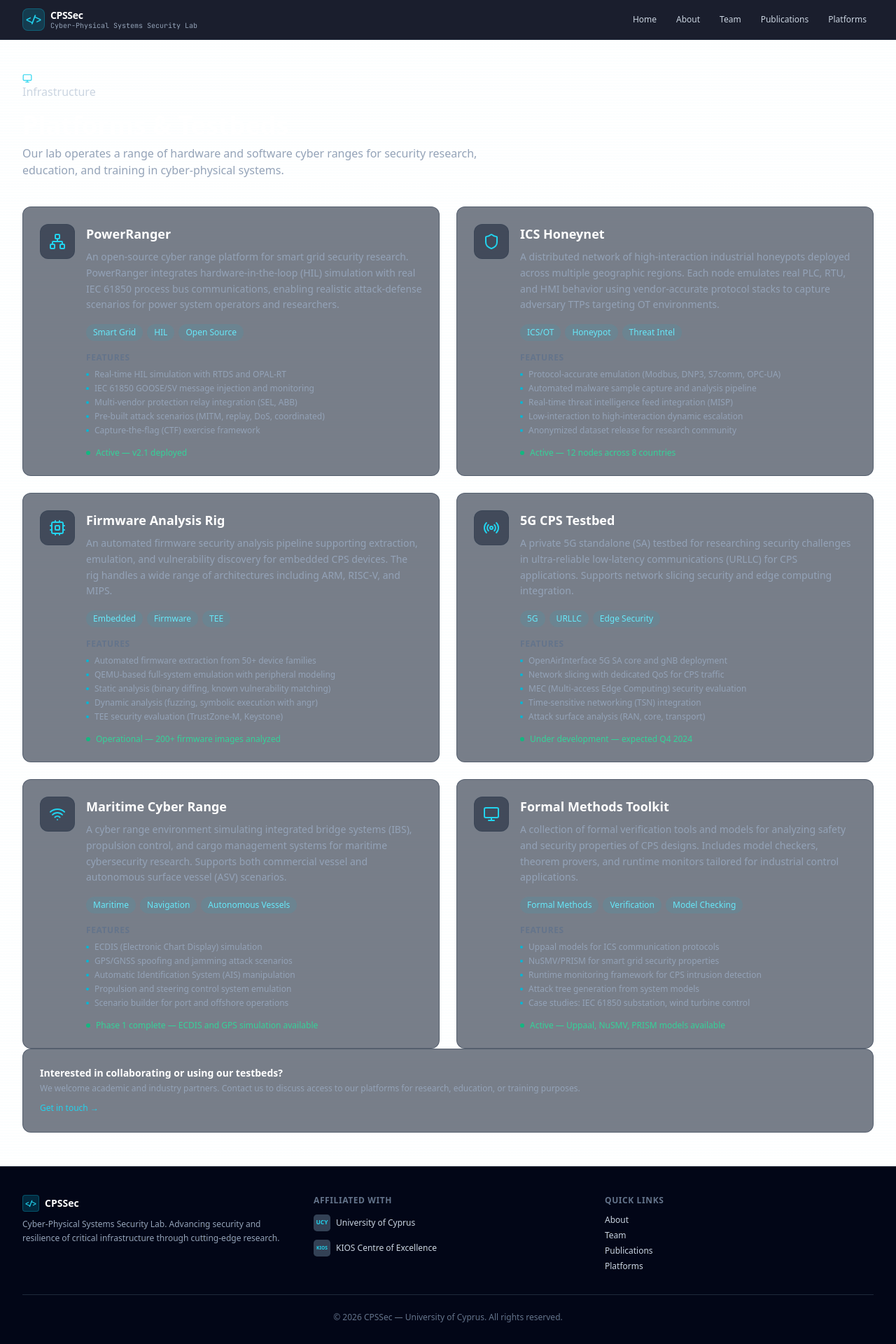
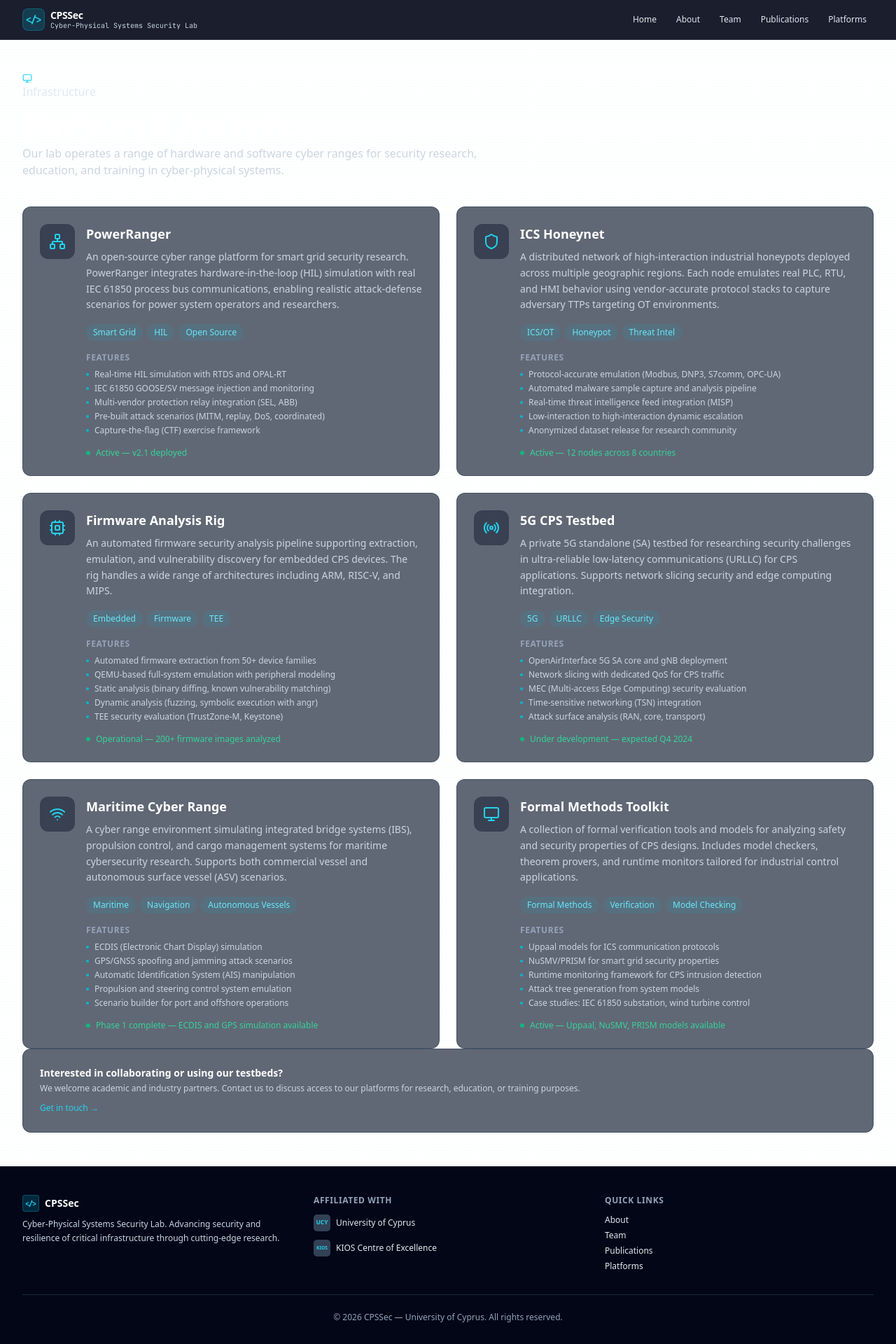
Before and after one commit to CPSsec-UCY/CPSsecWebsite, a Next.js app: page /platforms in a window 1280 px wide. Shown: the top 1920 px of the page at 70% size. Built offline with nearby package versions, Linux system fonts and the light colour scheme.

Commit message:
fix: improve text readability and add Vasilis Ieropoulos avatar

```diff
--- a/app/globals.css
+++ b/app/globals.css
@@ -4,7 +4,7 @@
 
 @layer base {
   body {
-    @apply bg-slate-900 text-slate-300 antialiased;
+    @apply bg-slate-900 text-slate-200 antialiased;
   }
 
   ::selection {
@@ -14,7 +14,7 @@
 
 @layer components {
   .card {
-    @apply rounded-xl border border-slate-700/50 bg-slate-800/60;
+    @apply rounded-xl border border-slate-700/60 bg-slate-800/70;
   }
 
   .card-hover {
@@ -30,7 +30,7 @@
   }
 
   .section-subtitle {
-    @apply mt-1 text-sm text-slate-400;
+    @apply mt-1 text-sm text-slate-300;
   }
 
   .tag-cyan {
--- a/app/layout.tsx
+++ b/app/layout.tsx
@@ -60,7 +60,7 @@ function Header() {
             <span className="text-sm font-bold text-white tracking-tight leading-tight">
               CPSSec
             </span>
-            <span className="text-[10px] text-slate-400 font-mono leading-tight hidden sm:block">
+            <span className="text-[10px] text-slate-300 font-mono leading-tight hidden sm:block">
               Cyber-Physical Systems Security Lab
             </span>
           </div>
@@ -82,7 +82,7 @@ function NavLink({ href, children }: { href: string; children: React.ReactNode }
   return (
     <a
       href={p(href)}
-      className="rounded-md px-2.5 py-1.5 text-xs font-medium text-slate-300 hover:text-white hover:bg-cyber-500/10 transition-all duration-200"
+      className="rounded-md px-2.5 py-1.5 text-xs font-medium text-slate-200 hover:text-white hover:bg-cyber-500/10 transition-all duration-200"
     >
       {children}
     </a>
@@ -101,21 +101,21 @@ function Footer() {
               </div>
               <span className="text-sm font-bold text-white">CPSSec</span>
             </div>
-            <p className="mt-2 text-xs text-slate-400 leading-relaxed">
+            <p className="mt-2 text-xs text-slate-300 leading-relaxed">
               Cyber-Physical Systems Security Lab. Advancing security and
               resilience of critical infrastructure through cutting-edge research.
             </p>
           </div>
 
           <div className="flex flex-col gap-3">
-            <span className="text-xs font-semibold uppercase tracking-wider text-slate-500">
+            <span className="text-xs font-semibold uppercase tracking-wider text-slate-400">
               Affiliated With
             </span>
             <a
               href="https://www.ucy.ac.cy"
               target="_blank"
               rel="noopener noreferrer"
-              className="inline-flex items-center gap-2 text-xs text-slate-300 hover:text-white transition-colors"
+              className="inline-flex items-center gap-2 text-xs text-slate-200 hover:text-white transition-colors"
             >
               <svg viewBox="0 0 40 40" className="h-6 w-6 shrink-0" fill="none">
                 <rect width="40" height="40" rx="8" className="fill-slate-700" />
@@ -127,7 +127,7 @@ function Footer() {
               href="https://www.kios.ucy.ac.cy"
               target="_blank"
               rel="noopener noreferrer"
-              className="inline-flex items-center gap-2 text-xs text-slate-300 hover:text-white transition-colors"
+              className="inline-flex items-center gap-2 text-xs text-slate-200 hover:text-white transition-colors"
             >
               <svg viewBox="0 0 40 40" className="h-6 w-6 shrink-0" fill="none">
                 <rect width="40" height="40" rx="8" className="fill-slate-700" />
@@ -138,19 +138,19 @@ function Footer() {
           </div>
 
           <div className="flex flex-col gap-3">
-            <span className="text-xs font-semibold uppercase tracking-wider text-slate-500">
+            <span className="text-xs font-semibold uppercase tracking-wider text-slate-400">
               Quick Links
             </span>
             <div className="flex flex-col gap-1.5">
-              <a href={p("/about")} className="text-xs text-slate-300 hover:text-white transition-colors">About</a>
-              <a href={p("/team")} className="text-xs text-slate-300 hover:text-white transition-colors">Team</a>
-              <a href={p("/publications")} className="text-xs text-slate-300 hover:text-white transition-colors">Publications</a>
-              <a href={p("/platforms")} className="text-xs text-slate-300 hover:text-white transition-colors">Platforms</a>
+              <a href={p("/about")} className="text-xs text-slate-200 hover:text-white transition-colors">About</a>
+              <a href={p("/team")} className="text-xs text-slate-200 hover:text-white transition-colors">Team</a>
+              <a href={p("/publications")} className="text-xs text-slate-200 hover:text-white transition-colors">Publications</a>
+              <a href={p("/platforms")} className="text-xs text-slate-200 hover:text-white transition-colors">Platforms</a>
             </div>
           </div>
         </div>
 
-        <div className="mt-8 border-t border-slate-800 pt-6 text-center text-xs text-slate-500">
+        <div className="mt-8 border-t border-slate-800 pt-6 text-center text-xs text-slate-400">
           &copy; {new Date().getFullYear()} CPSSec — University of Cyprus. All rights reserved.
         </div>
       </div>
--- a/app/page.tsx
+++ b/app/page.tsx
@@ -43,7 +43,7 @@ function HeroSection() {
             </span>
           </h1>
 
-          <p className="mt-6 text-base leading-relaxed text-slate-300 sm:text-lg max-w-2xl mx-auto">
+          <p className="mt-6 text-base leading-relaxed text-slate-200 sm:text-lg max-w-2xl mx-auto">
             CPSSec advances the security and resilience of cyber-physical systems
             through cutting-edge research in ICS/OT security, smart grid protection,
             IoT security, and cyber range technologies.
@@ -90,7 +90,7 @@ function StatsBanner() {
             >
               <stat.icon className="mx-auto h-5 w-5 text-cyber-400" />
               <p className="mt-2 text-2xl font-bold text-white">{stat.value}</p>
-              <p className="text-xs text-slate-400">{stat.label}</p>
+              <p className="text-xs text-slate-300">{stat.label}</p>
             </div>
           ))}
         </div>
@@ -196,7 +196,7 @@ function PlatformsPreview() {
             >
               <p.icon className="h-5 w-5 text-cyber-400" />
               <h3 className="mt-3 text-sm font-semibold text-white">{p.name}</h3>
-              <p className="mt-1 text-xs text-slate-400">{p.description}</p>
+              <p className="mt-1 text-xs text-slate-300">{p.description}</p>
               <div className="mt-3 flex flex-wrap gap-1.5">
                 {p.tags.map((t) => (
                   <span key={t} className="tag-cyan">{t}</span>
--- a/app/platforms/page.tsx
+++ b/app/platforms/page.tsx
@@ -20,7 +20,7 @@ export default function PlatformsPage() {
         <h1 className="text-3xl font-bold text-white sm:text-4xl">
           Platforms &amp; Testbeds
         </h1>
-        <p className="mt-2 text-slate-400 max-w-2xl">
+        <p className="mt-2 text-slate-300 max-w-2xl">
           Our lab operates a range of hardware and software cyber ranges for
           security research, education, and training in cyber-physical systems.
         </p>
@@ -42,7 +42,7 @@ export default function PlatformsPage() {
                   <h2 className="text-lg font-semibold text-white group-hover:text-cyber-300 transition-colors">
                     {platform.name}
                   </h2>
-                  <p className="mt-2 text-sm text-slate-400 leading-relaxed">
+                  <p className="mt-2 text-sm text-slate-300 leading-relaxed">
                     {platform.description}
                   </p>
 
@@ -53,14 +53,14 @@ export default function PlatformsPage() {
                   </div>
 
                   <div className="mt-4 space-y-2">
-                    <h4 className="text-xs font-semibold uppercase tracking-wider text-slate-500">
+                    <h4 className="text-xs font-semibold uppercase tracking-wider text-slate-400">
                       Features
                     </h4>
                     <ul className="space-y-1">
                       {platform.features.map((f) => (
                         <li
                           key={f}
-                          className="flex items-start gap-2 text-xs text-slate-400"
+                          className="flex items-start gap-2 text-xs text-slate-300"
                         >
                           <span className="mt-1.5 h-1 w-1 shrink-0 rounded-full bg-cyber-500" />
                           {f}
@@ -88,7 +88,7 @@ export default function PlatformsPage() {
         <h3 className="text-sm font-semibold text-white">
           Interested in collaborating or using our testbeds?
         </h3>
-        <p className="mt-1 text-xs text-slate-400">
+        <p className="mt-1 text-xs text-slate-300">
           We welcome academic and industry partners. Contact us to discuss
           access to our platforms for research, education, or training purposes.
         </p>
--- a/app/publications/page.tsx
+++ b/app/publications/page.tsx
@@ -15,7 +15,7 @@ export default function PublicationsPage() {
           <span className="badge-label">Research Output</span>
         </div>
         <h1 className="text-3xl font-bold text-white sm:text-4xl">Publications</h1>
-        <p className="mt-2 text-slate-400">
+        <p className="mt-2 text-slate-300">
           Peer-reviewed papers, conference proceedings, and preprints from the lab.
         </p>
       </div>
--- a/app/team/page.tsx
+++ b/app/team/page.tsx
@@ -25,7 +25,7 @@ export default function TeamPage() {
           <span className="badge-label">Our People</span>
         </div>
         <h1 className="text-3xl font-bold text-white sm:text-4xl">Team</h1>
-        <p className="mt-2 text-slate-400 max-w-2xl">
+        <p className="mt-2 text-slate-300 max-w-2xl">
           Our interdisciplinary team brings together expertise in cybersecurity,
           control systems, critical infrastructure protection, and embedded systems.
         </p>
--- a/content/team/vasilis-ieropoulos.json
+++ b/content/team/vasilis-ieropoulos.json
@@ -1,6 +1,7 @@
 {
   "id": "vasilis-ieropoulos",
   "slug": "vasilis-ieropoulos",
+  "avatarUrl": "https://www.kios.ucy.ac.cy/wp-content/uploads/elementor/thumbs/Vasilis-Ieropoulos-r5jk3ikn3dyce9yyczpehqb733lxhq771s4plqfz94.jpg",
   "name": "Vasilis Ieropoulos",
   "role": "Postdoctoral Researcher",
   "bio": "Vasilis Ieropoulos is a Postdoctoral Researcher at the KIOS Centre of Excellence, University of Cyprus, and a member of the Cyber-Physical Systems Security Lab. His research focuses on intrusion detection for resource-constrained IoT devices, federated learning at the edge, radio frequency vulnerabilities, and GPS/GNSS interference. He has published on collaborative intrusion detection, RF security, and cyber range federation.",
```
Also changed, not shown: app/about/page.tsx (+4 -4 lines), app/team/[slug]/page.tsx (+11 -11 lines), components/PublicationCard.tsx (+7 -7 lines), components/PublicationsList.tsx (+7 -7 lines), components/TeamMemberCard.tsx (+7 -7 lines).
